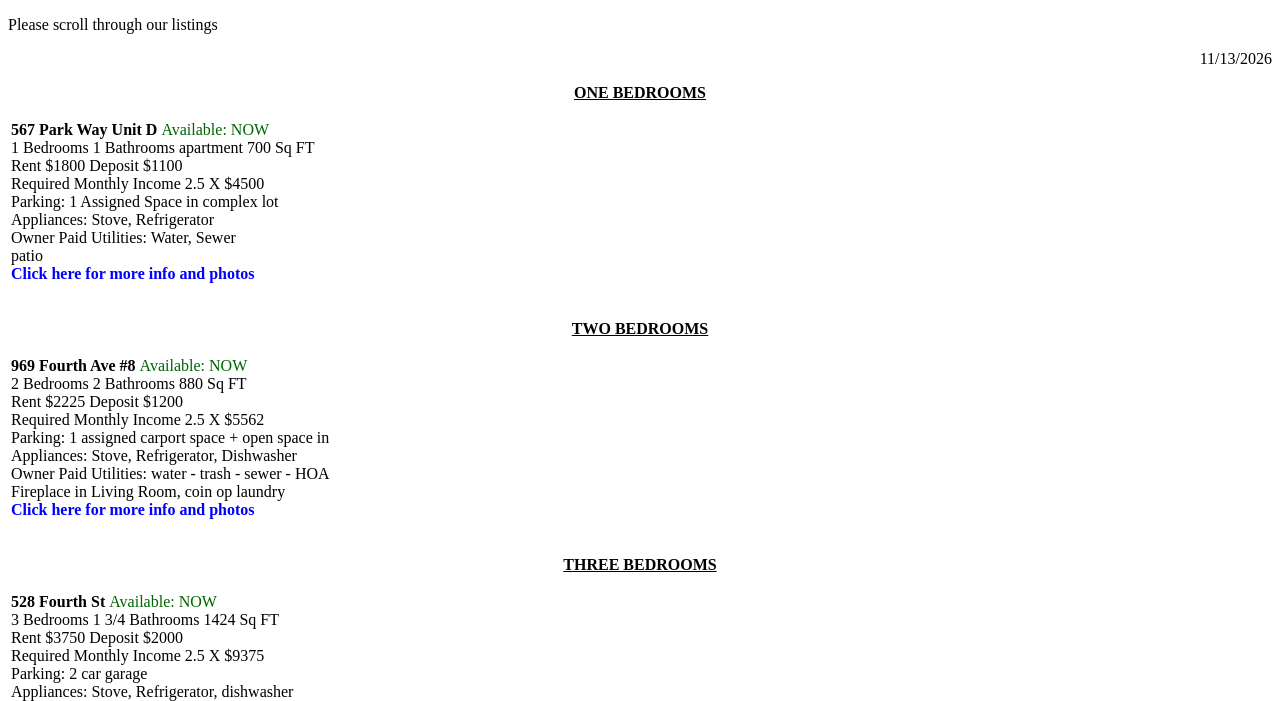
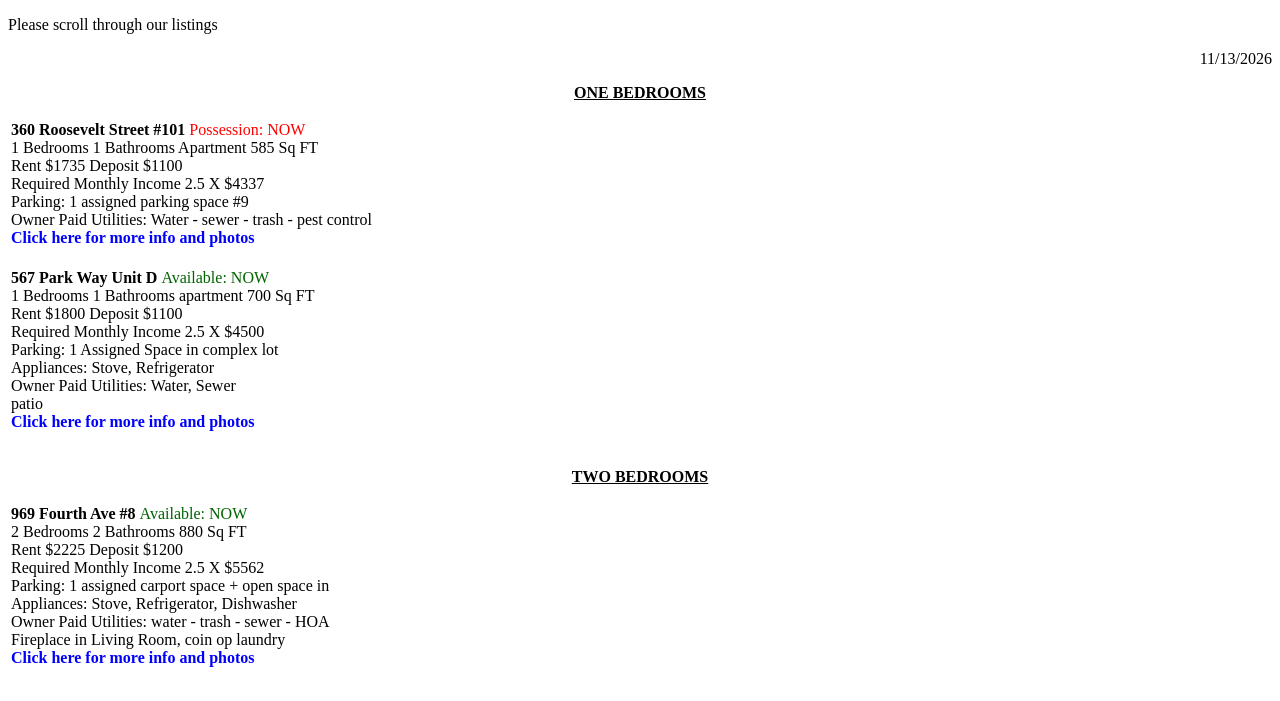
Before and after one commit to jentzd/balboarealty, a plain HTML site: page ActiveListings_mobile.htm in a window 1280 px wide. Shown: the top 701 px of the page. Drawn offline with Linux system fonts and the light colour scheme.

Commit message:
updated active listings

```diff
--- a/ActiveListings_mobile.htm
+++ b/ActiveListings_mobile.htm
@@ -17,6 +17,17 @@ table td {
 <p align="right"> 11/13/2026</p>
 <p align="center"><b><u>ONE BEDROOMS</b></u></p>
 <table><tr>
+<td><a href="https://www.craigslist.org/view/d/chula-vista-one-bedroom-apt-great/gCua7Y2rg4MFv33Tmiudr2" style="text-decoration: none; color: inherit; display: block;" target="block" >
+<b>360 Roosevelt Street #101 </b> <font color="red">Possession: NOW </font><br>
+1 Bedrooms 1 Bathrooms Apartment 585 Sq FT <br>
+Rent $1735 Deposit $1100<br>
+Required Monthly Income 2.5 X $4337<br>
+Parking: 1 assigned parking space #9 <br>
+Owner Paid Utilities: Water - sewer - trash - pest control <br>
+<span style="color: blue; font-weight: bold;">Click here for more info and photos</span> </a>
+<br></td>
+</tr>
+<tr>
 <td><a href="https://sandiego.craigslist.org/ssd/apa/d/chula-vista-cute-and-spacious-bedroom/7990214547.html" style="text-decoration: none; color: inherit; display: block;" target="block" >
 <b>567 Park Way Unit D </b> <font color="darkgreen">Available: NOW </font><br>
 1 Bedrooms 1 Bathrooms apartment 700 Sq FT <br>
```
Also changed, not shown: ActiveListings.htm (+9 -0 lines).
